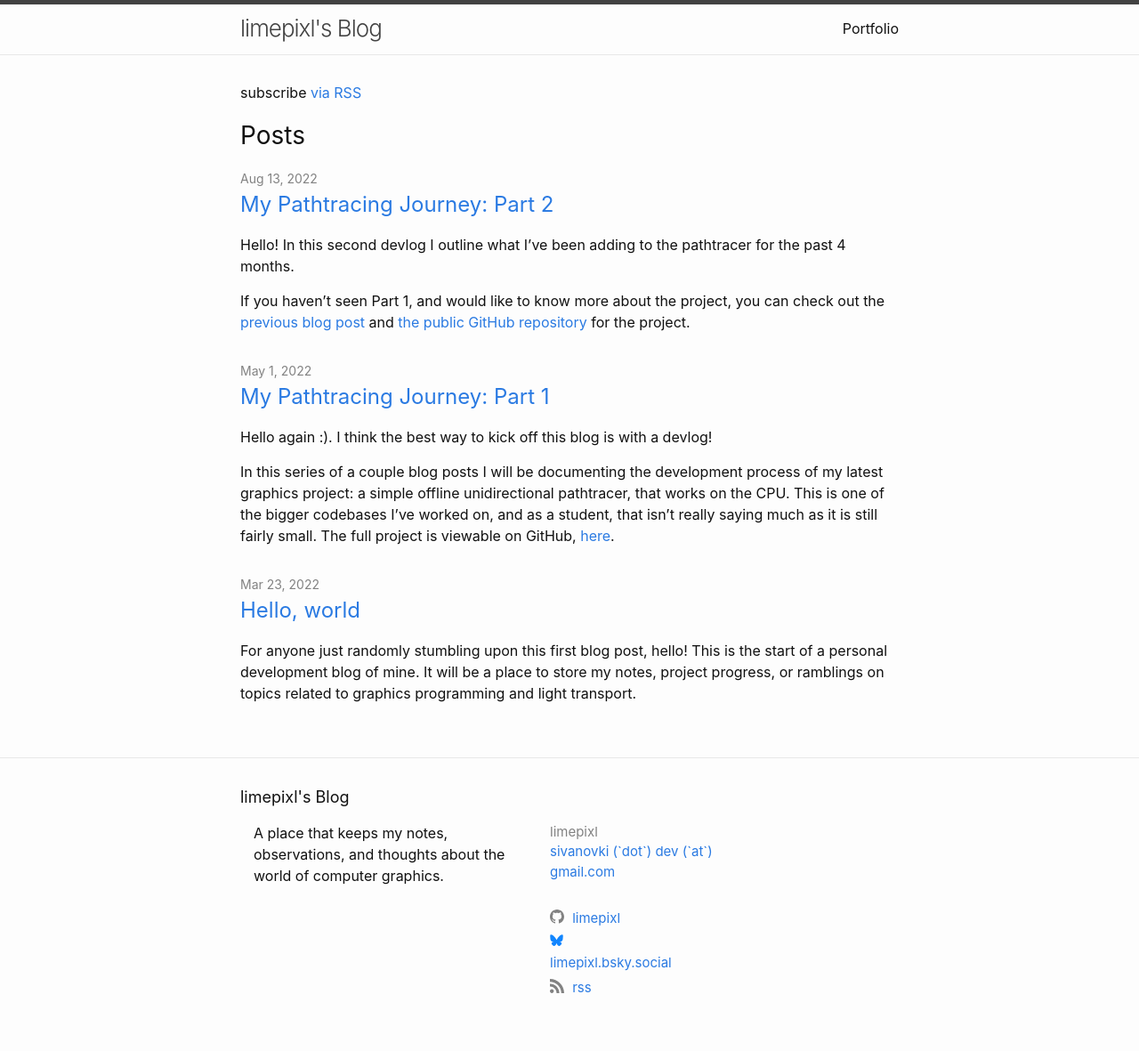
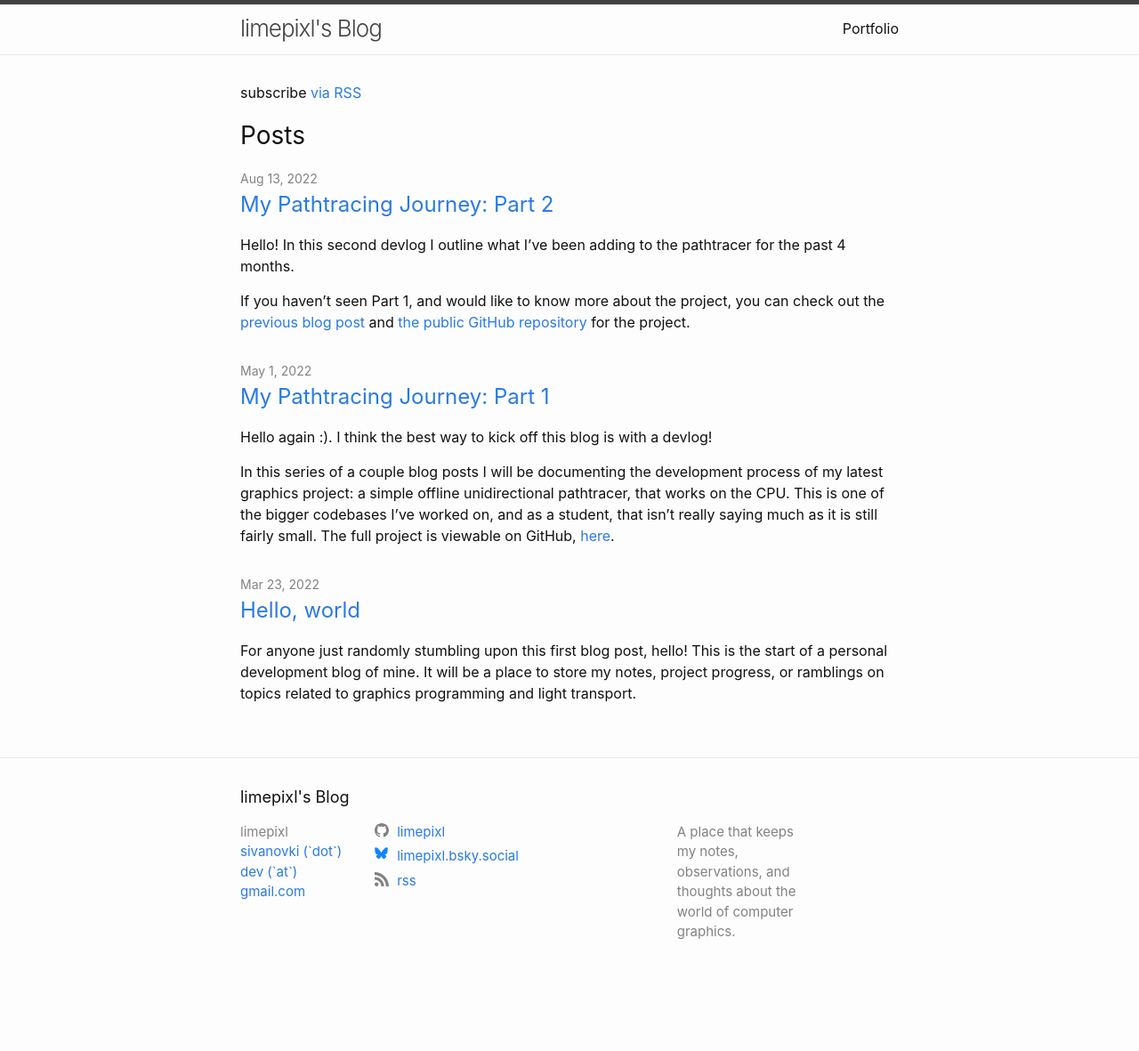
Before and after one commit to limepixl/limepixl.github.io, a Jekyll site: the page built from index.markdown, in a window 1280 px wide. Shown: the whole page at 89% size. Built offline with Jekyll 4.4.1, drawn with Linux system fonts in a browser that asks for light colours; after the commit the page ends 1119 px from its top, so only the background shows below that.

Commit message:
Spacing issues

```diff
--- a/_includes/footer.html
+++ b/_includes/footer.html
@@ -5,12 +5,8 @@
 
     <h2 class="footer-heading">{{ site.title | escape }}</h2>
 
-    <div class="footer-col footer-col-3">
-      <p>{{- site.description | escape -}}</p>
-    </div>
-
     <div class="footer-col-wrapper">
-      <div class="footer-col footer-col-1">
+      <div class="footer-col footer-col-2">
         <ul class="contact-list">
           <li class="p-name">
             {%- if site.author -%}
@@ -25,11 +21,13 @@
         </ul>
       </div>
 
-      <div class="footer-col footer-col-2">
+      <div class="footer-col footer-col-3">
         {%- include social.html -%}
       </div>
 
-
+      <div class="footer-col footer-col-2">
+        <p>{{- site.description | escape -}}</p>
+      </div>
     </div>
 
   </div>
```
